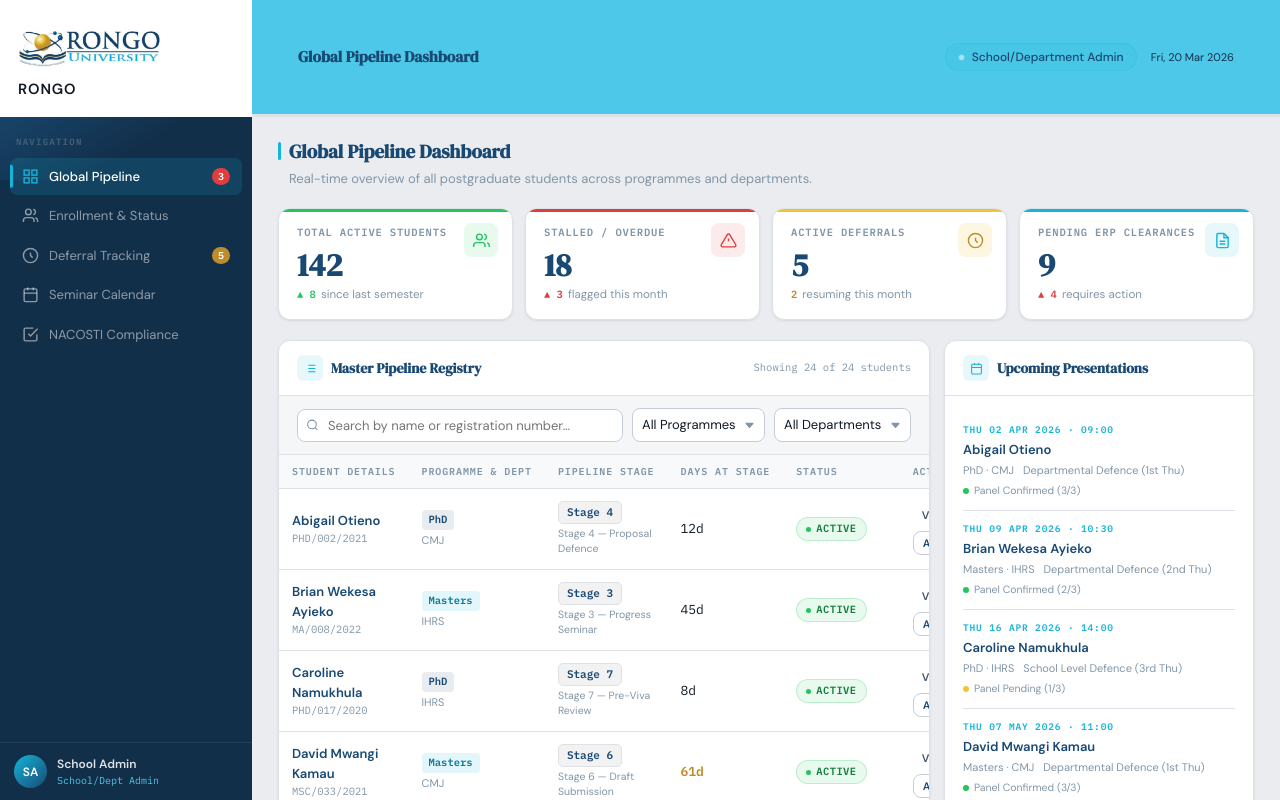
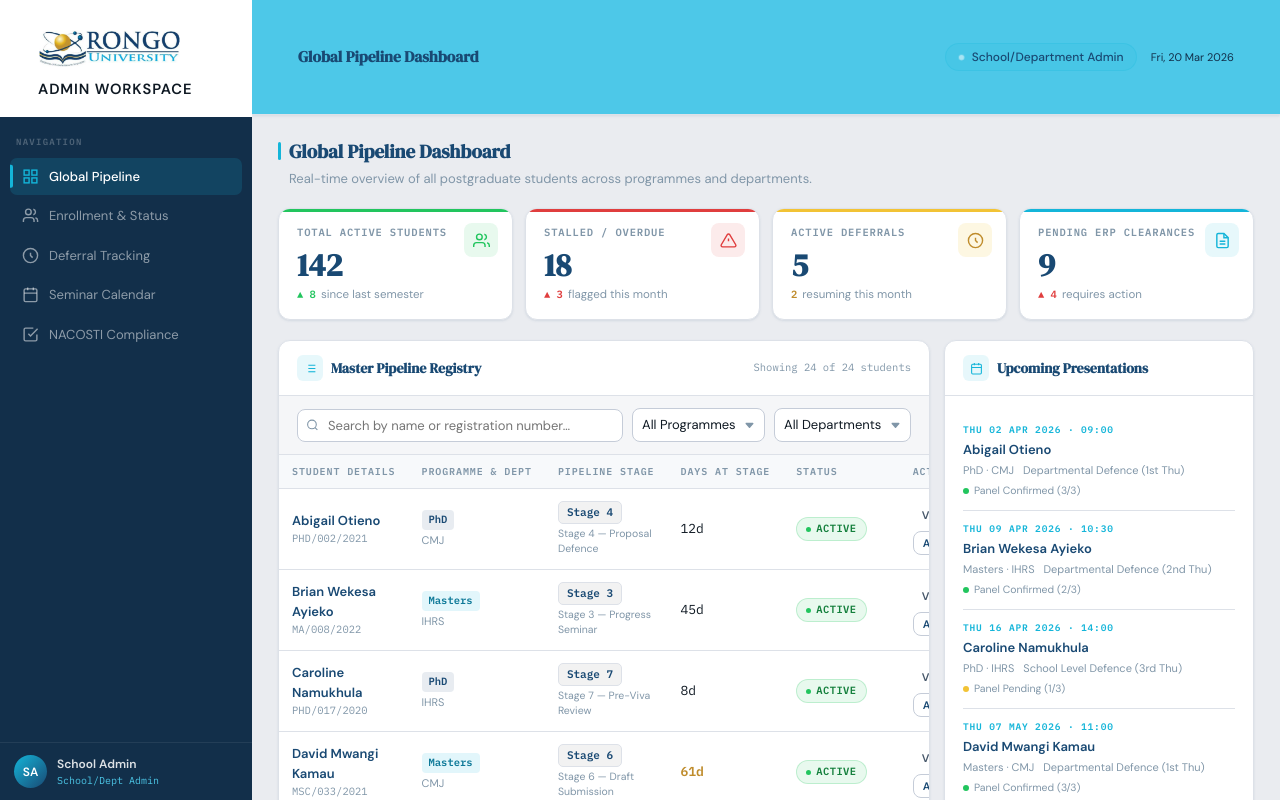
Before and after one commit to clifford130/post_graduate_system_prototype, a plain HTML site: page Admin_dashboard/index.html in a window 1280 px wide. Drawn offline with Linux system fonts and the light colour scheme.

Commit message:
Admin update2

```diff
--- a/Admin_dashboard/index.html
+++ b/Admin_dashboard/index.html
@@ -21,7 +21,7 @@
           <div class="logo-v">
             <img src="/assets/ru.png" alt="R.U logo" class="logo-img">
           </div>
-          <div class="name">RONGO</div>
+          <div class="name">Admin workspace</div>
          </div>
         </div>
       </div>
@@ -30,7 +30,6 @@
         <div class="nav-item active" data-view="pipeline">
           <svg class="nav-icon" viewBox="0 0 24 24"><rect x="3" y="3" width="7" height="7"/><rect x="14" y="3" width="7" height="7"/><rect x="14" y="14" width="7" height="7"/><rect x="3" y="14" width="7" height="7"/></svg>
           Global Pipeline
-          <span class="nav-badge">3</span>
         </div>
         <div class="nav-item" data-view="enrollment">
           <svg class="nav-icon" viewBox="0 0 24 24"><path d="M17 21v-2a4 4 0 00-4-4H6a4 4 0 00-4 4v2"/><circle cx="9" cy="7" r="4"/><path d="M22 21v-2a4 4 0 00-3-3.87M16 3.13a4 4 0 010 7.75"/></svg>
@@ -39,7 +38,6 @@
         <div class="nav-item" data-view="deferrals">
           <svg class="nav-icon" viewBox="0 0 24 24"><circle cx="12" cy="12" r="10"/><path d="M12 8v4l3 3"/></svg>
           Deferral Tracking
-          <span class="nav-badge amber-b">5</span>
         </div>
         <div class="nav-item" data-view="calendar">
           <svg class="nav-icon" viewBox="0 0 24 24"><rect x="3" y="4" width="18" height="18" rx="2"/><path d="M16 2v4M8 2v4M3 10h18"/></svg>
--- a/Admin_dashboard/styles.css
+++ b/Admin_dashboard/styles.css
@@ -64,7 +64,7 @@
   .logo-img{
     align-items: center;
     height: 50px;
-    margin-left: 0px;
+    margin-left: 20px;
   }
   .name {
     color: var(--grey-500);
@@ -73,6 +73,8 @@
     letter-spacing: 0.06em;
     text-transform: uppercase;
     margin-top: 2px;
+    align-items: center;
+    margin-left: 20px;
   }
   .brand-container {
     display: flex;
@@ -84,7 +86,7 @@
 
   /* ─── SIDEBAR ───────────────────────────────────────────────────── */
   .sidebar{background:var(--navy-dark);display:flex;flex-direction:column;overflow:hidden;position:relative;z-index:10;}
-  .sidebar::after{content:'';position:absolute;top:0;left:0;right:0;height:180px;background:linear-gradient(150deg,var(--navy-light) 0%,transparent 70%);pointer-events:none;}
+  .sidebar::after{content:'';position:absolute;top:0;left:0;right:0;height:180px; 0%,transparent 70%);pointer-events:none;}
   .sidebar-logo{background: white;padding:20px 18px 16px;border-bottom:1px solid rgba(255,255,255,0.07);position:relative;z-index:1;}
   .logo-mark{display:flex;align-items:center;gap:10px;}
   .logo-icon{width:36px;height:36px;background:var(--cyan);border-radius:8px;display:flex;align-items:center;justify-content:center;flex-shrink:0;box-shadow:0 2px 8px rgba(20,181,217,0.4);}
```
